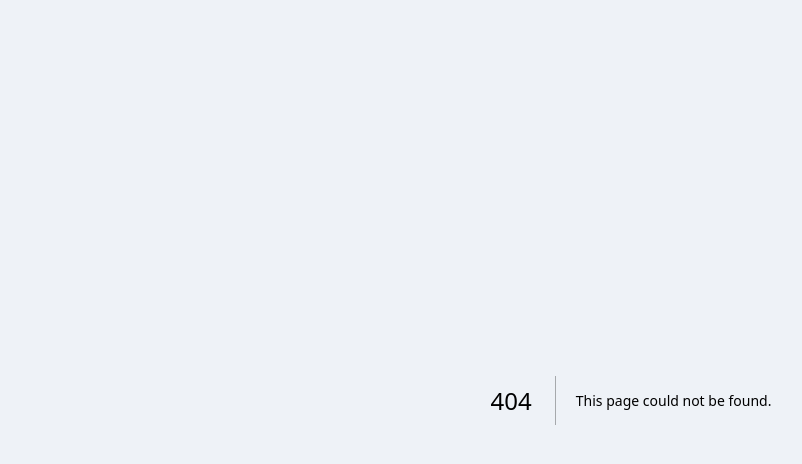
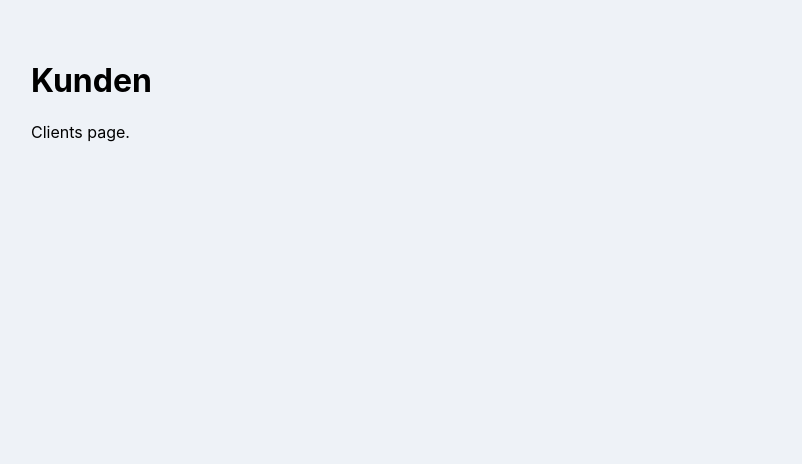
Before and after one commit to jobflow-app/jobflow-app, a Next.js app: page /clients in a window 1280 px wide. Before the commit this address had no page. Shown: the top 464 px of the page, without its empty margins (9-811 px from the left). Built offline with nearby package versions, Linux system fonts and the light colour scheme.

Commit message:
Create page.jsx

```diff
--- /dev/null
+++ b/app/clients/page.jsx
@@ -0,0 +1,8 @@
+export default function ClientsPage() {
+  return (
+    <main style={{ padding: 40 }}>
+      <h1>Kunden</h1>
+      <p>Clients page.</p>
+    </main>
+  )
+}
```
